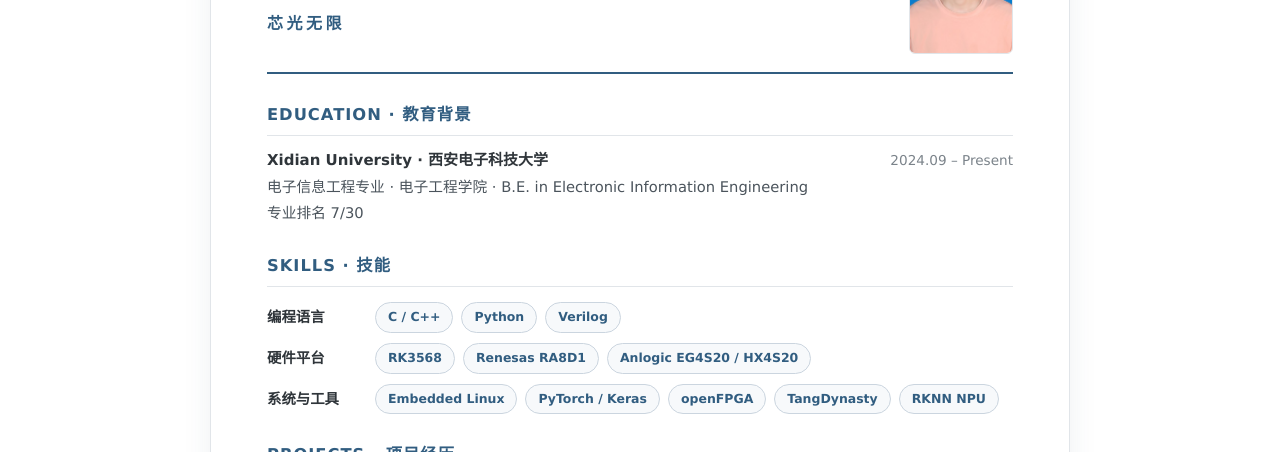
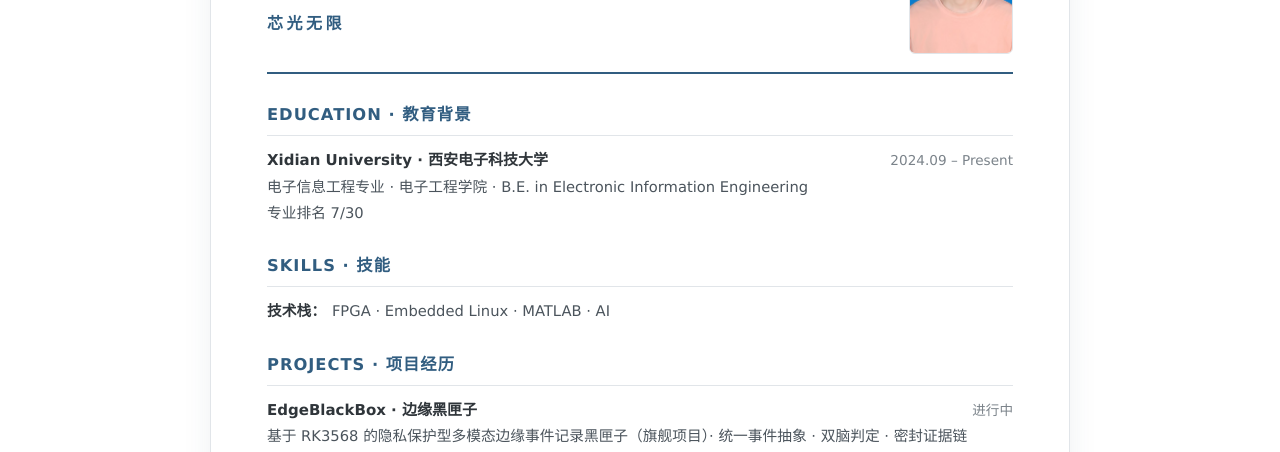
Before and after one commit to Nizhenghang/homepage, a website: page cv/index.html in a window 1280 px wide. Shown: the part 303-755 px from the top of the page. Drawn offline with Linux system fonts and the light colour scheme.

Commit message:
简历技能改为一行技术栈：FPGA / Embedded Linux / MATLAB / AI

```diff
--- a/assets/css/cv.css
+++ b/assets/css/cv.css
@@ -102,6 +102,8 @@
 .cv-entry__head a:hover { color: var(--c-link); }
 .cv-entry__date { color: var(--c-muted); font-size: 0.85rem; font-weight: 400; white-space: nowrap; }
 .cv-entry__sub { margin: 2px 0; font-size: 0.92rem; }
+.cv-stack { margin: 2px 0; font-size: 0.92rem; color: var(--c-text); }
+.cv-stack strong { color: var(--c-title); margin-right: 6px; }
 .cv-bullets { margin: 6px 0 0; padding-left: 18px; font-size: 0.92rem; line-height: 1.6; }
 .cv-bullets li { margin-bottom: 3px; }
 .cv-repo { font-size: 0.85rem; }
--- a/cv/index.html
+++ b/cv/index.html
@@ -88,14 +88,7 @@
 
     <section class="cv-section">
       <h2>Skills · 技能</h2>
-      <dl class="cv-skills">
-        <dt>编程语言</dt>
-        <dd><ul class="chips"><li>C / C++</li><li>Python</li><li>Verilog</li></ul></dd>
-        <dt>硬件平台</dt>
-        <dd><ul class="chips"><li>RK3568</li><li>Renesas RA8D1</li><li>Anlogic EG4S20 / HX4S20</li></ul></dd>
-        <dt>系统与工具</dt>
-        <dd><ul class="chips"><li>Embedded Linux</li><li>PyTorch / Keras</li><li>openFPGA</li><li>TangDynasty</li><li>RKNN NPU</li></ul></dd>
-      </dl>
+      <p class="cv-stack"><strong>技术栈：</strong>FPGA · Embedded Linux · MATLAB · AI</p>
     </section>
 
     <section class="cv-section">
```
Also changed, not shown: 1 other file.
